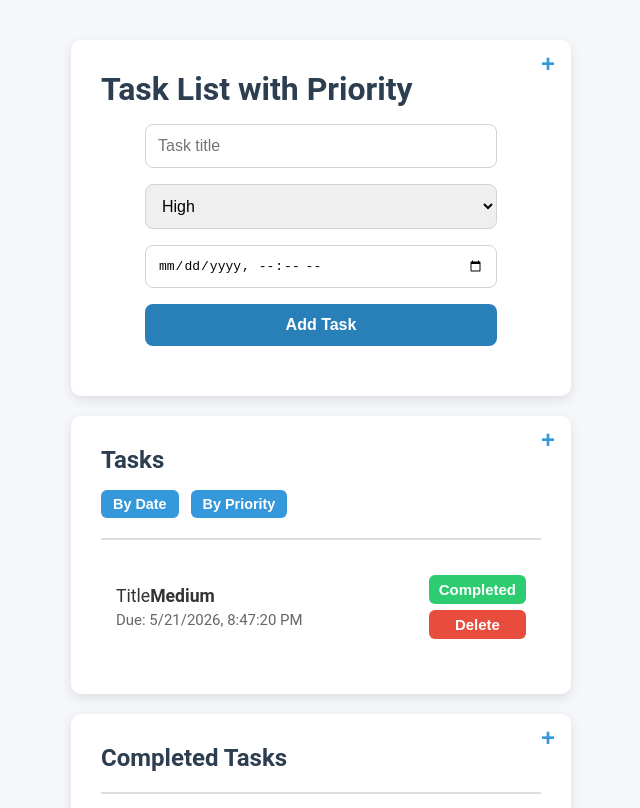
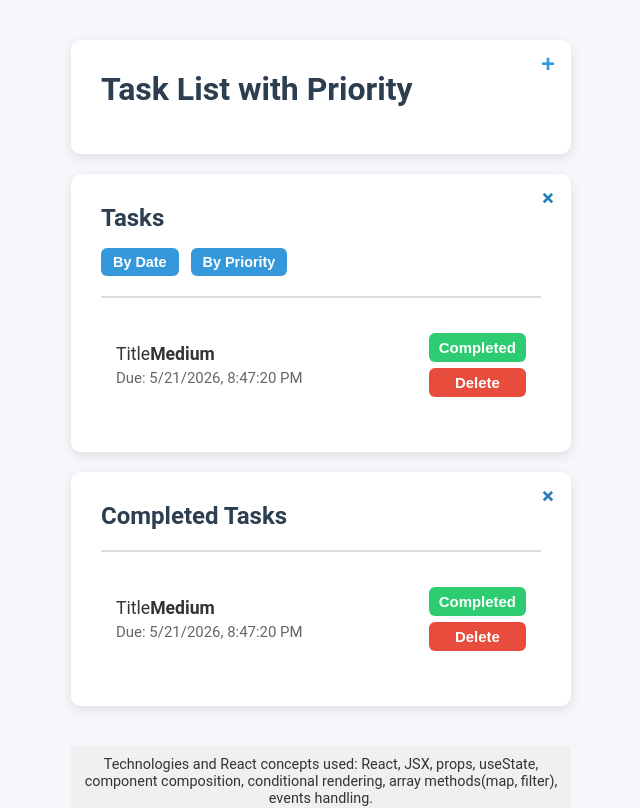
Before and after one commit to Maxdeoro/TaskListReact, a React app: page / in a window 1280 px wide. Shown: the top 808 px of the page, without its empty margins (319-959 px from the left). Built offline with nearby package versions, Linux system fonts and the light colour scheme; the HTML template or start-up script is replaced by a standard one.

Commit message:
add open/close sections

```diff
--- a/package.json
+++ b/package.json
@@ -14,6 +14,7 @@
     "react-dom": "^18.3.1"
   },
   "devDependencies": {
+    "@babel/core": "^7.29.0",
     "@eslint/js": "^9.13.0",
     "@types/react": "^18.3.11",
     "@types/react-dom": "^18.3.1",
--- a/src/App.jsx
+++ b/src/App.jsx
@@ -1,3 +1,4 @@
+import { useState } from 'react';
 import { CompletedTaskList } from './completedTaskList/CompletedTaskList';
 import { Footer } from './footer/Footer';
 import './index.css';
@@ -5,28 +6,50 @@ import { TaskForm } from './taskForm/TaskForm';
 import { TaskList } from './taskList/TaskList';
 
 function App() {
-  return <div className="app">
+
+  const [openSection,setOpenSection] = useState({
+    taskList: false,
+    tasks: true,
+    completedTasks: true,
+  });
+
+  function toggleSection(section) {
+    setOpenSection((prevValue) => ({
+      ...prevValue,
+      [section]: !prevValue[section],
+    }));
+  };
+
+  return (
+    <div className="app">
       <div className="task-container">
         <h1>Task List with Priority</h1>
-      <button className="close-button">+</button>
-      <TaskForm />
+        <button className={`close-button ${openSection.taskList ? "open" : ""}`}
+                onClick={() => toggleSection('taskList')}
+        >+</button>
+        {openSection.taskList && <TaskForm />}
       </div>
       <div className="task-container">
         <h2>Tasks</h2>
-      <button className="close-button">+</button>
+        <button className={`close-button ${openSection.tasks ? "open" : ""}`}
+                onClick={() => toggleSection('tasks')}
+        >+</button>
         <div className='sort-controls'>
           <button className='sort-button'>By Date</button>
           <button className='sort-button'>By Priority</button>
         </div>
-      <TaskList />
+        {openSection.tasks && <TaskList />}
       </div>
       <div className="completed-task-container">
         <h2>Completed Tasks</h2>
-      <button className="close-button">+</button>
-      <CompletedTaskList />
+        <button className={`close-button ${openSection.completedTasks ? "open" : ""}`}
+                onClick={() => toggleSection('completedTasks')}
+        >+</button>
+        {openSection.completedTasks && <CompletedTaskList />}
       </div>
       <Footer />
-  </div>;
+    </div>
+  )
 }
 
 export default App;
```
Also changed, not shown: 1 other file (tests, documents, lock files or other folders). Lines whose indentation alone changed are shown as unchanged.
